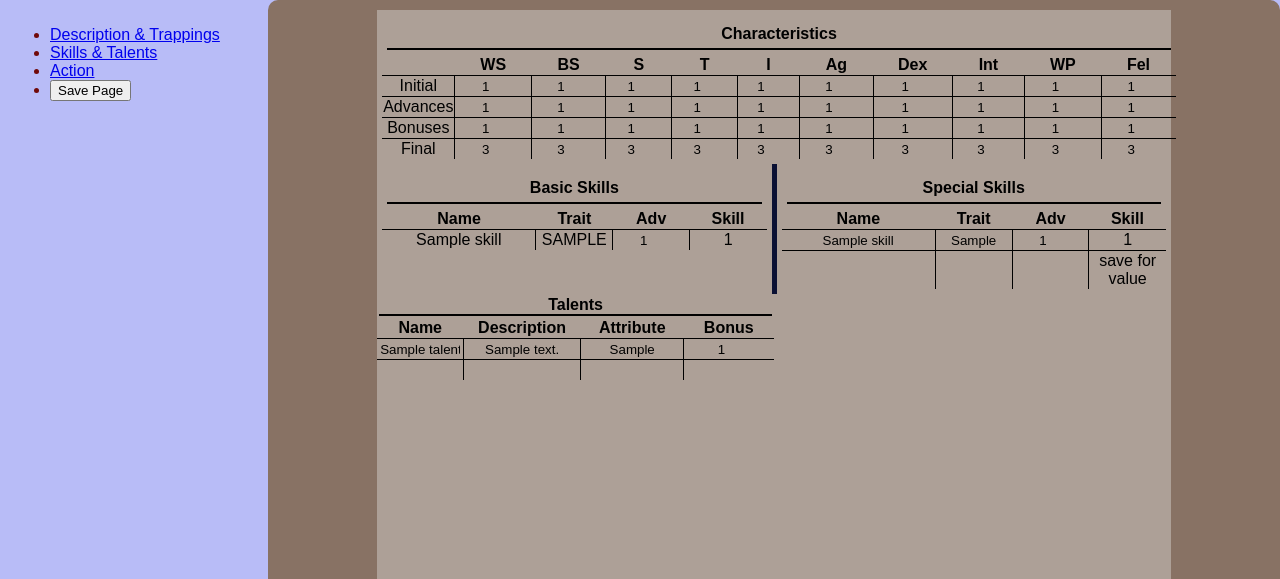
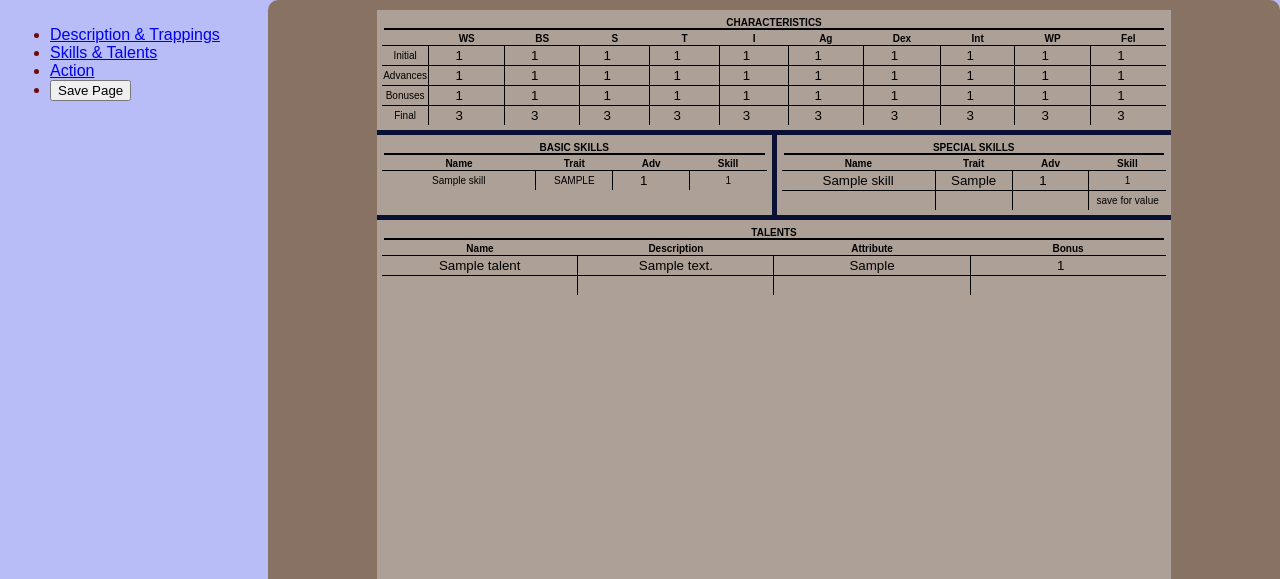
Before and after one commit to JESvane99/RPG_character_sheet, a Flask app: page /1/sheet-p2 in a window 1280 px wide. Shown: the top 579 px of the page. Run offline with Flask 3, Linux system fonts and the light colour scheme; tables that the repository leaves empty hold one stand-in row (values such as "Sample post").

Commit message:
chore: ajdusting skills and talents page design to fit in one a4 page

```diff
--- a/app/static/style.css
+++ b/app/static/style.css
@@ -21,6 +21,7 @@ body {
 .page-container {
     width: 210mm;
     height: 297mm;
+    font-size: x-small;
     margin: 0 auto;
     display: flex;
     flex-direction: column;
@@ -58,6 +59,7 @@ h4 {
 label {
     font-weight: bold;
 }
+
 
 /* general classes */
 .flex {
@@ -241,29 +243,7 @@ ul.wealth li input {
 }
 
 /* Characteristics table design */
-.characteristics-container {
-    width: 100%;
-    padding: 5px;
-    text-align: center;
-}
 
-h4.characteristics_header {
-    padding: 5px;
-    margin: 5px;
-    text-align: center;
-    border-bottom: 2px solid #000000;
-}
-
-h4.skills-and-talents-header {
-    padding: 5px;
-    margin: 5px;
-    text-align: center;
-    border-bottom: 2px solid #000000;
-}
-.skills-container {
-    width: 50%;
-    text-align: center;
-}
 .skills-and-talents-table input,
 .talents-table input,
 .battle-table input,
@@ -320,6 +300,10 @@ h4.skills-and-talents-header {
 .flex-section > div:last-child {
     border-right: none;
 }
+.two-block {
+    width: 50%;
+    text-align: center;
+}
 .three-block {
     width: 36%;
 }
@@ -328,6 +312,11 @@ h4.skills-and-talents-header {
 }
 .three-block:nth-child(1) {
     width: 40%;
+}
+
+.container {
+    padding: 5px;
+    text-align: center;
 }
 
 
--- a/app/templates/character_skills_talents_page.html
+++ b/app/templates/character_skills_talents_page.html
@@ -10,14 +10,18 @@
 {% endblock navbar %}
 
 {% block content %}
+<div class="page-container">
 <form action="/{{ character.id }}/sheet-p2" method="post" class="page-form" id="page">
-  <div class="page-container">
+  <div>
     {% include 'skills_and_talents/characteristics.html' %}
-    <div class="flex-section">
-      {% include 'skills_and_talents/basic_skills.html' %}
-      {% include 'skills_and_talents/special_skills.html' %}
-    </div>
+  </div>
+  <div class="flex-section">
+    {% include 'skills_and_talents/basic_skills.html' %}
+    {% include 'skills_and_talents/special_skills.html' %}
+  </div>
+  <div>
     {% include 'skills_and_talents/talents.html' %}
   </div>
-</form>
+  </form>
+</div>
 {% endblock content %}
--- a/app/templates/skills_and_talents/basic_skills.html
+++ b/app/templates/skills_and_talents/basic_skills.html
@@ -1,5 +1,5 @@
-<div class="skills-container">
-<h4 class="skills-and-talents-header">Basic Skills</h4>
+<div class="two-block">
+<h4 class="skills-and-talents-header">BASIC SKILLS</h4>
 <table class="skills-and-talents-table">
   <tr>
     <th class="name-column">Name</th>
--- a/app/templates/skills_and_talents/characteristics.html
+++ b/app/templates/skills_and_talents/characteristics.html
@@ -1,5 +1,5 @@
-<div class="characteristics-container">
-<h4 class="skills-and-talents-header">Characteristics</h4>
+<div class="container">
+    <h4>CHARACTERISTICS</h4>
     <table class="skills-and-talents-table">
       <tr>
         <th></th>
--- a/app/templates/skills_and_talents/special_skills.html
+++ b/app/templates/skills_and_talents/special_skills.html
@@ -1,5 +1,5 @@
-<div class="skills-container">
-  <h4 class="skills-and-talents-header">Special Skills</h4>
+<div class="two-block container">
+  <h4 class="skills-and-talents-header">SPECIAL SKILLS</h4>
   <table class="skills-and-talents-table">
     <tr>
       <th class="name-column">Name</th>
--- a/app/templates/skills_and_talents/talents.html
+++ b/app/templates/skills_and_talents/talents.html
@@ -1,5 +1,5 @@
-<div class="skills-container">
-  <h4 class="talents-header">Talents</h4>
+<div class="container">
+  <h4 class="talents-header">TALENTS</h4>
   <table class="talents-table">
     <tr>
       <th class="name-column">Name</th>
```
Lines whose indentation alone changed are shown as unchanged.
